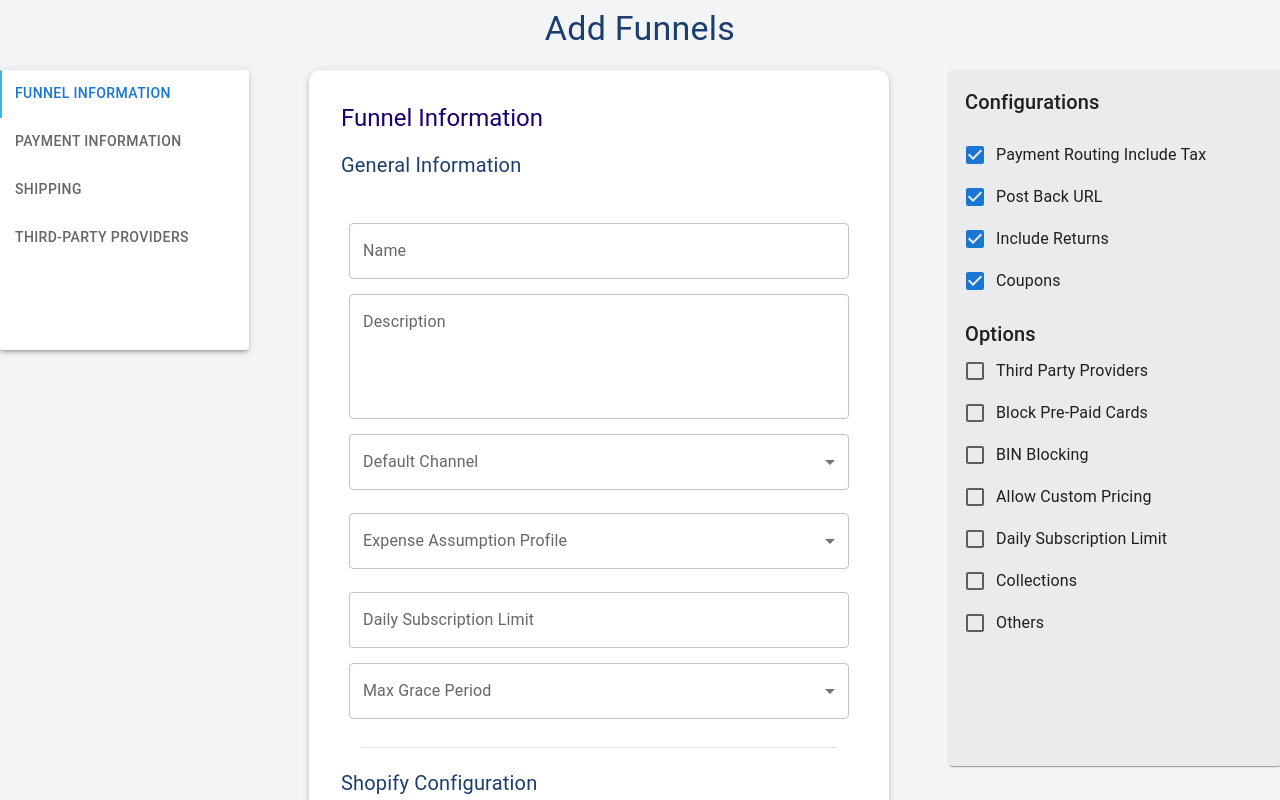
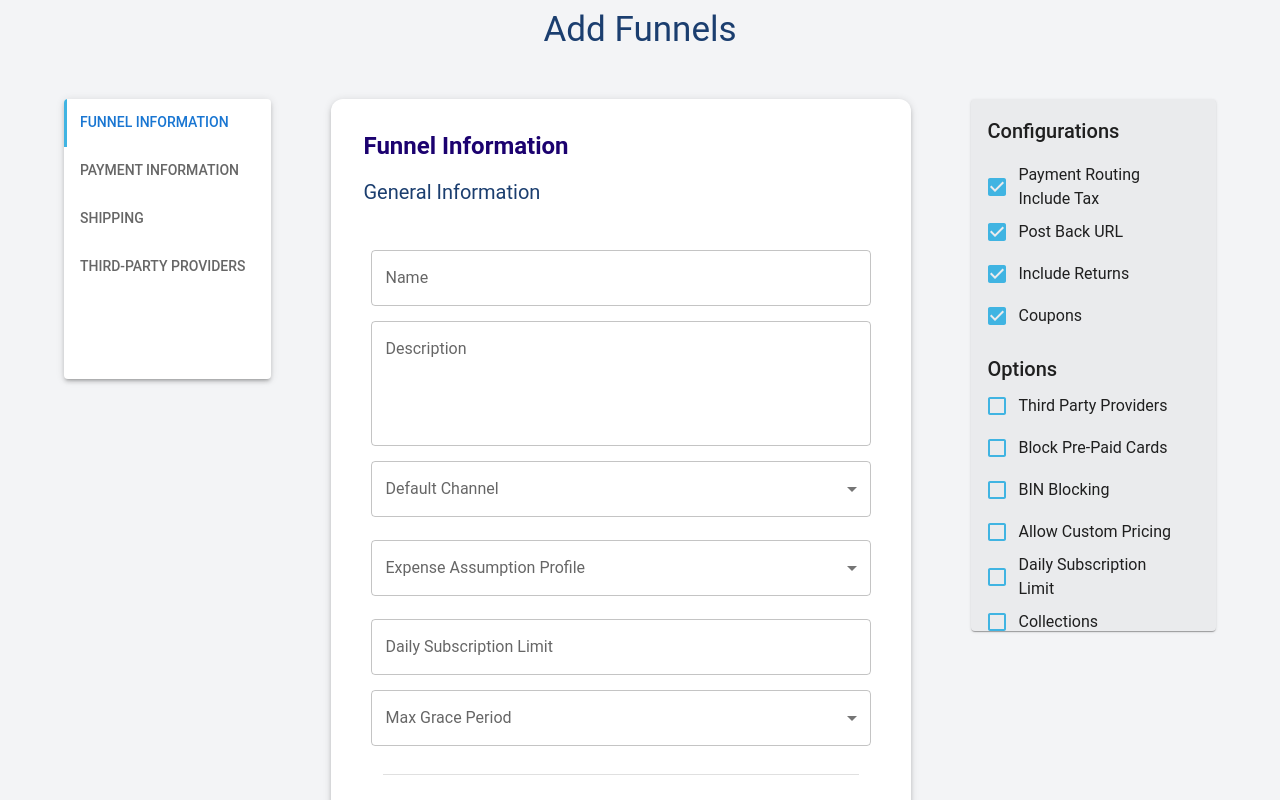
Before and after one commit to BhavikStickyIO/Sticky, a React (Vite) app: page / in a window 1280 px wide. Shown: the top 800 px of the page. Built offline with nearby package versions, Linux system fonts and the light colour scheme.

Commit message:
changes in filter and strcture

```diff
--- a/src/App.jsx
+++ b/src/App.jsx
@@ -1,20 +1,10 @@
 import React from "react";
-import Funnel from "./pages/Funnel";
-import Layout from "./layout/Layout";
-import { FunnelProvider } from "./context/funnelContext";
-import { Typography } from "@mui/material";
+import Funnel from "./pages/Funnel"
 
 function App() {
   return (
     <>
-      <Typography variant="h4" sx={{ color: "rgb(27, 62, 111)", textAlign: 'center' }}>
-        Add Funnels
-      </Typography>
-      <FunnelProvider>
-        <Layout>
-          <Funnel />
-        </Layout>
-      </FunnelProvider>
+    <Funnel/>
     </>
   );
 }
--- a/src/common/Card.jsx
+++ b/src/common/Card.jsx
@@ -7,10 +7,9 @@ const CustomCard = ({ title, children, subTitle = "" }) => {
     <Card
       sx={{
         maxWidth: 600,
-        margin: '20px auto',
         boxShadow: 3,
         borderRadius: 3,
-        padding: 2,
+        padding: 2
       }}
     >
       <CardSectionHeader title={title} subTitle={subTitle} marginLeft='1rem' />
--- a/src/common/CardSectionHeader.jsx
+++ b/src/common/CardSectionHeader.jsx
@@ -1,24 +1,39 @@
 import { CardHeader, Typography } from '@mui/material'
 import React from 'react'
 
-const CardSectionHeader = ({ title, subTitle, marginLeft="0rem" }) => {
+const CardSectionHeader = ({ title, subTitle, marginLeft = "0rem" }) => {
     return (
         <>
             {title && (
                 <CardHeader
                     title={title}
-                    sx={{
-                        textAlign: 'start',
-                        color: 'rgba(27, 1, 111, 1)',
-                        fontWeight: 'bold'
+                    titleTypographyProps={{
+                        sx: {
+                            textAlign: 'start',
+                            color: 'rgba(27, 1, 111, 1)',
+                            lineHeight: '30px',
+                            fontWeight: 600,
+                        },
                     }}
                 />
             )}
             {subTitle && (
-                <Typography sx={{ color: '#1B3E6F', mb: 1.5, textAlign: 'start', marginLeft: {marginLeft}, fontSize: '20px' }}>{subTitle}</Typography>
+                <Typography
+                    sx={{
+                        color: '#1B3E6F',
+                        mb: 1.5,
+                        textAlign: 'start',
+                        marginLeft: marginLeft,
+                        fontSize: '20px',
+                        fontWeight: 400,
+                        lineHeight: '30px'
+                    }}
+                >
+                    {subTitle}
+                </Typography>
             )}
         </>
-    )
+    );
 }
 
-export default CardSectionHeader
+export default CardSectionHeader;
--- a/src/components/funnel/FunnelForm.jsx
+++ b/src/components/funnel/FunnelForm.jsx
@@ -4,9 +4,10 @@ import ShippingInformation from '../shipping/ShipingInformation'
 import ThirdpartyInformation from '../thirdpartyprovider/ThirdpartyInformation'
 import BinblockingInformation from '../binblocking/BinblockingInformation'
 import PostbackProfileInformation from '../postbackprofile/PostbackProfileInformation'
-import { useFunnelContext } from '../../context/funnelContext'
+import { useFunnelContext } from '../../context/FunnelContext'
+import { Box } from '@mui/material'
 
-const FunnelForm = () => {
+export const FunnelForm = () => {
     const { value } = useFunnelContext();
     const shippingInfoRef = useRef();
 
@@ -24,7 +25,7 @@ const FunnelForm = () => {
     }, [value.sliderFunnel]);
 
     return (
-        <>
+        <Box sx={{display: 'flex', flexDirection: 'column', gap: 3.7}}>
             <FunnelInformation />
             <div ref={shippingInfoRef}>
                 <ShippingInformation />
@@ -36,8 +37,6 @@ const FunnelForm = () => {
                 <BinblockingInformation />
             }
             <PostbackProfileInformation />
-        </>
+        </Box>
     )
 }
-
-export default FunnelForm;
--- a/src/layout/Filter.jsx
+++ b/src/layout/Filter.jsx
@@ -8,7 +8,7 @@ import {
 } from "@mui/material";
 import React, { useEffect, useState } from "react";
 import { CONFIGURATIONS, OPTIONS } from "../constant/filter";
-import { useFunnelContext } from "../context/funnelContext";
+import { useFunnelContext } from "../context/FunnelContext";
 
 const Filter = () => {
   const { value, setValue } = useFunnelContext()
@@ -41,13 +41,20 @@ const Filter = () => {
     }))
   }, [optionChecks])
 
+  const checkboxStyles = {
+    color: '#40B4E2',
+    '&.Mui-checked': {
+      color: '#40B4E2',
+    },
+  };
+
   return (
     <Card
       sx={{
         padding: 2,
-        width: "300px",
+        width: "338px",
         top: 70,
-        height: "83vh",
+        height: "500px",
         position: "sticky",
         marginLeft: "60px",
         backgroundColor: "#EAEBED",
@@ -61,9 +68,8 @@ const Filter = () => {
           <FormControlLabel
             key={config}
             control={
-
               <Checkbox
-                sx={{ color: '#40B4E2' }}
+                sx={checkboxStyles}
                 checked={configChecks[config]}
                 onChange={handleConfigChange}
                 name={config}
@@ -83,6 +89,7 @@ const Filter = () => {
             key={option.name}
             control={
               <Checkbox
+                sx={checkboxStyles}
                 checked={optionChecks[option.name]}
                 onChange={handleOptionChange}
                 name={option.name}
--- a/src/layout/LeftSidebar.jsx
+++ b/src/layout/LeftSidebar.jsx
@@ -1,6 +1,6 @@
 import React, { useState } from 'react';
 import { Card, Tabs, Tab } from '@mui/material';
-import { useFunnelContext } from '../context/funnelContext';
+import { useFunnelContext } from '../context/FunnelContext';
 
 const LeftSidebar = () => {
   const { value, setValue } = useFunnelContext()
@@ -15,7 +15,7 @@ const LeftSidebar = () => {
     <Card
       sx={{
         height: '35vh',
-        width: 250,
+        width: '330px',
         boxShadow: 3,
         position: 'sticky',
         top: 70,
@@ -30,7 +30,6 @@ const LeftSidebar = () => {
         value={value.sliderFunnel}
         onChange={handleChange}
         sx={{
-          minWidth: 200,
           textAlign: 'left',
           '& .MuiTab-root': {
             textAlign: 'left',
@@ -44,6 +43,9 @@ const LeftSidebar = () => {
             width: '3px',
             left: 0,
           },
+          fontSize: '14px',
+          fontWeight: 400,
+          lineHeight: '20px'
         }}
       >
         <Tab label="FUNNEL INFORMATION" />
--- a/src/pages/Funnel.jsx
+++ b/src/pages/Funnel.jsx
@@ -1,11 +1,29 @@
 import React from 'react'
-import {FunnelForm} from '../components/funnel'
+import { FunnelForm } from '../components/funnel/FunnelForm';
+import Layout from "../layout/Layout";
+import { FunnelProvider } from "../context/FunnelContext";
+import { Container, createTheme, ThemeProvider, Typography } from "@mui/material";
+
+const theme = createTheme({
+  typography: {
+    fontFamily: 'Roboto'
+  },
+});
 
 const Funnel = () => {
   return (
-    <div>
-      <FunnelForm />
-    </div>
+    <Container>
+      <ThemeProvider theme={theme}>
+        <Typography variant="h4" sx={{ color: "rgb(27, 62, 111)", textAlign: 'center', fontSize: '35px', marginBottom: '48px' }}>
+          Add Funnels
+        </Typography>
+        <FunnelProvider>
+          <Layout>
+            <FunnelForm />
+          </Layout>
+        </FunnelProvider>
+      </ThemeProvider>
+    </Container>
   )
 }
 
```
